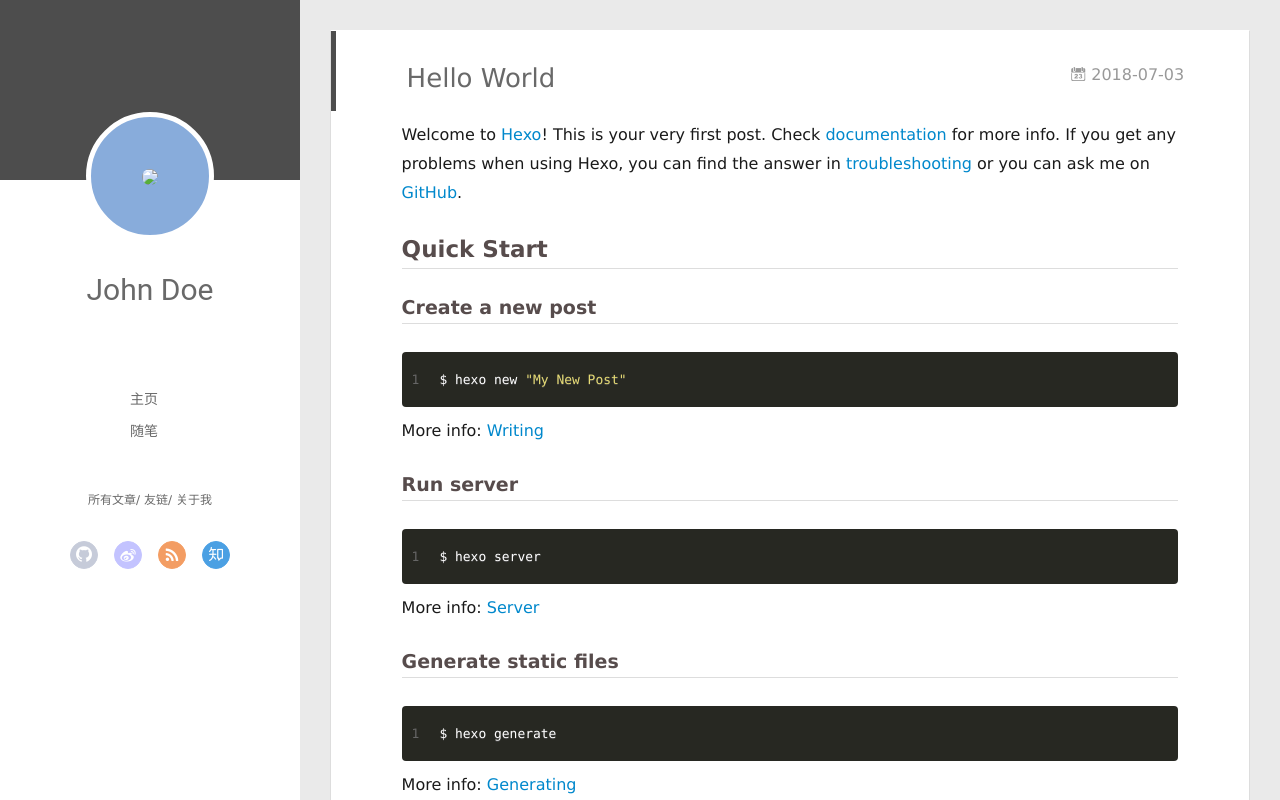
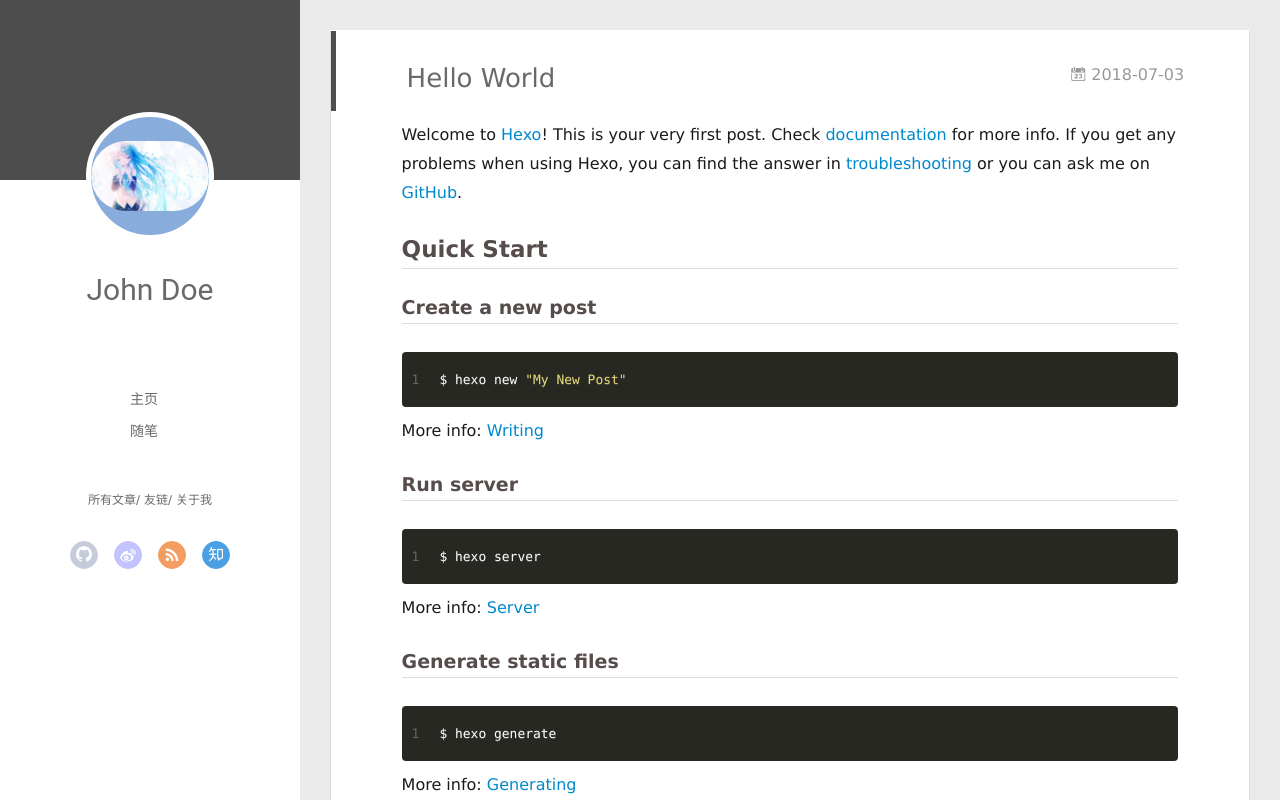
Before and after one commit to niceSaber/niceSaber.github.io, a plain HTML site: page 2018/07/03/hello-world/index.html in a window 1280 px wide. Drawn offline with Linux system fonts and the light colour scheme.

Commit message:
Site updated: 2018-07-06 10:08:38

```diff
--- a/2018/07/03/hello-world/index.html
+++ b/2018/07/03/hello-world/index.html
@@ -47,7 +47,7 @@
 <div class="intrude-less">
 	<header id="header" class="inner">
 		<a href="/" class="profilepic">
-			<img src="/blogResource/userimg.png" class="js-avatar">
+			<img src="/img/blogResource/userimg.png" class="js-avatar">
 		</a>
 		<hgroup>
 		  <h1 class="header-author"><a href="/">John Doe</a></h1>
@@ -105,7 +105,7 @@
 	<div class="intrude-less">
 		<header id="header" class="inner">
 			<div class="profilepic">
-				<img src="/blogResource/userimg.png" class="js-avatar">
+				<img src="/img/blogResource/userimg.png" class="js-avatar">
 			</div>
 			<hgroup>
 			  <h1 class="header-author js-header-author">John Doe</h1>
```
Also changed, not shown: archives/2018/07/index.html (+2 -2 lines), archives/2018/index.html (+2 -2 lines), archives/index.html (+2 -2 lines), index.html (+2 -2 lines), img/blogResource/userimg.png (added).
